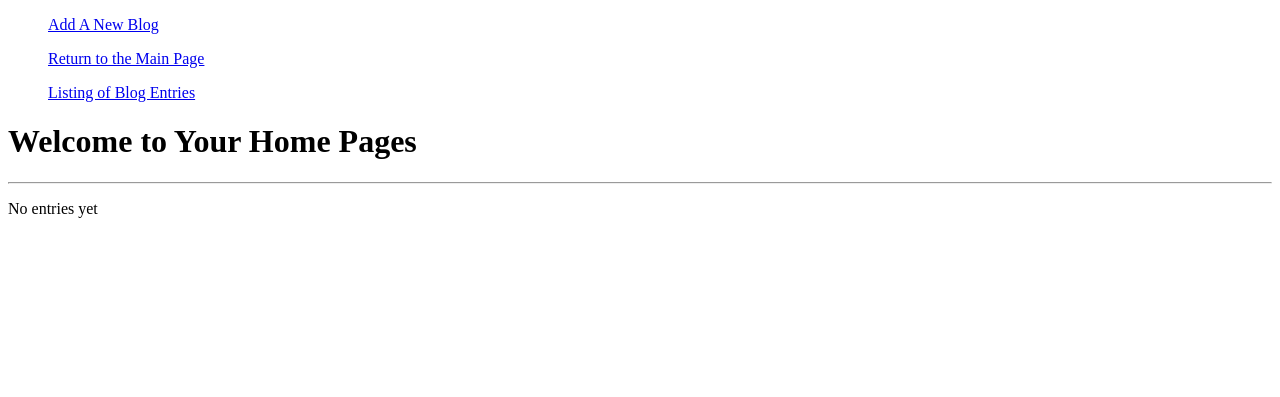
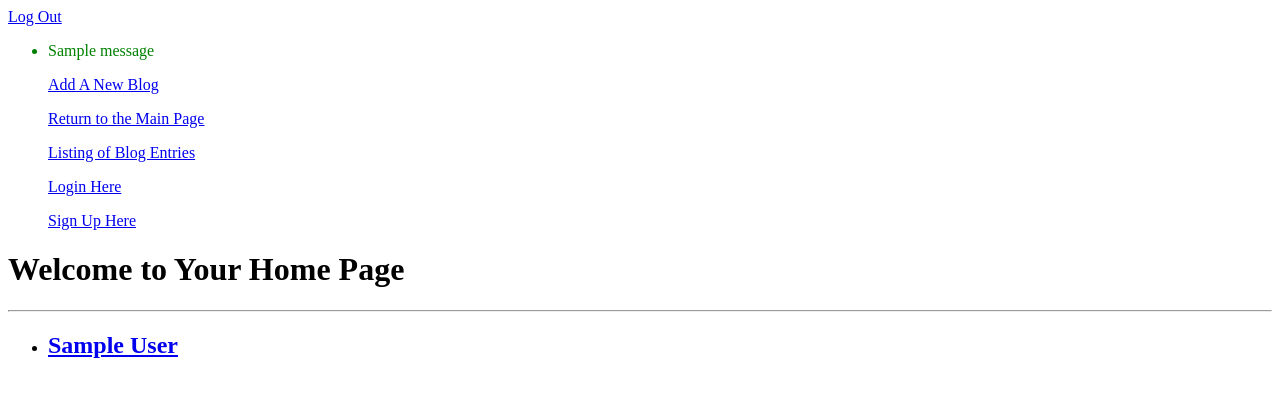
Before and after one commit to jasmaneb/new-blogz, a Flask app: page / in a window 1280 px wide. Shown: the top 397 px of the page. Run offline with Flask 2, Linux system fonts and the light colour scheme; tables that the repository leaves empty hold one stand-in row (values such as "Sample post"); one stand-in notice (Sample message) is shown; data that the repository does not hold is empty.

Commit message:
Final Copy

```diff
--- a/main.py
+++ b/main.py
@@ -1,28 +1,110 @@
-from flask import Flask, request, redirect, render_template
+from flask import Flask, request, redirect, render_template, session, flash
 from flask_sqlalchemy import SQLAlchemy
 
 app = Flask(__name__)
 app.config['DEBUG'] = True
-app.config['SQLALCHEMY_DATABASE_URI'] = 'mysql+pymysql://build-a-blog:build-a-blog@localhost:8889/build-a-blog'
+app.config['SQLALCHEMY_DATABASE_URI'] = 'mysql+pymysql://blogz:blogz@localhost:8889/blogz'
 app.config['SQLALCHEMY_ECHO'] = True
 db = SQLAlchemy(app)
+app.secret_key = 'HappyFeet'
 
 class Blog(db.Model):
 
     id = db.Column(db.Integer, primary_key = True)
     title = db.Column(db.String(120))
     body = db.Column(db.Text)
+    owner_id = db.Column(db.Integer, db.ForeignKey('user.id'))
 
-    def __init__(self, title, body):
+    def __init__(self, title, body, owner):
         self.title = title
         self.body = body
+        self.owner = owner
 
-@app.route('/', methods=['GET'])
-def index():
+class User(db.Model):
 
-    blogs = Blog.query.all()
+    id = db.Column(db.Integer, primary_key = True)
+    email = db.Column(db.String(120), unique = True)
+    password = db.Column(db.String(120))
+    name = db.Column(db.String(120))
+    blogs = db.relationship('Blog', backref='owner')
 
-    return render_template('todos.html', title = "Welcome to Your Home Page", entries = blogs)
+    def __init__(self, email, password, name):
+        self.email = email
+        self.password = password
+        self.name = name
+
+@app.before_request
+def require_login():
+    allowed_routes = ['signup', 'login', 'index', 'getblogs']
+    if request.endpoint not in allowed_routes and 'email' not in session:
+        return redirect('/login')
+
+
+@app.route('/signup', methods = ['POST', 'GET'])
+def signup():
+    if request.method == 'POST':
+        email = str(request.form['email'])
+        password = str(request.form['password'])
+        verify = str(request.form['verify'])
+        verify_error = ""
+        username_error = ""
+        password_error = ""
+
+        if len(email) < 3:
+            username_error = 'Username must contain at least 3 characters'
+            flash("Email must contain at least 3 characters", 'error')
+
+        if len (email) == 0:
+            username_error = "You need to enter an email address"
+            flash("You need to enter an email address", 'error')
+
+        if len(password) == 0:
+            password_error = "You need to enter a password"
+            flash("You need to enter a password", 'error')
+
+        if len(verify) == 0:
+            verify_error = "You need to verify your password"
+            flash("You need to verify your password", 'error')
+
+        if password != verify:
+            flash("Your password and verify field must match", 'error')
+            verify_error ="Your passwords do not match, Please try again"
+            return redirect('/signup')
+
+        if not verify_error and not username_error:
+
+            existing_user = User.query.filter_by(email=email).first()
+            if not existing_user:
+                new_user = User(email, password)
+                db.session.add(new_user)
+                db.session.commit()
+                session['email'] = email
+                return redirect('/newpost')
+        else:
+            return render_template('signup.html', verify_error = verify_error, username_error = username_error, password_error = password_error)
+
+    return render_template('signup.html')
+
+@app.route('/login', methods = ['POST', 'GET'])
+def login():
+    if request.method == 'POST':
+        email = request.form['email']
+        password = request.form['password']
+        user = User.query.filter_by(email=email).first()
+        if user and user.password == password:
+            session['email'] = email
+            flash(" You are Logged In", 'success')
+            print(session)
+            return redirect('/newpost')
+        else:
+            flash("User password is incorrect or user does not exist", 'error')
+
+    return render_template('/login.html')
+
+@app.route('/logout')
+def logout():
+    del session['email']
+    return redirect('/')
 
 @app.route('/newpost', methods=['POST','GET'])
 def newpost():
@@ -31,7 +113,7 @@ def newpost():
         return render_template('/newpost.html', title = "Enter Your Blog Entry")
 
     if request.method == 'POST':
-
+        owner = User.query.filter_by(email=session['email']).first()
         blog_title = request.form['title']
         blog_body = request.form['body']
         body_error = ""
@@ -47,28 +129,35 @@ def newpost():
             return render_template('/newpost.html', title_error = title_error, body_error = body_error, blog_title = blog_title, blog_body = blog_body)
 
         else:
-            new_blog = Blog(blog_title, blog_body)
+            new_blog = Blog(blog_title, blog_body, owner)
             db.session.add(new_blog)
             db.session.commit()
+            blogs = Blog.query.filter_by(owner = owner). all()
             blogentry = Blog.query.get(new_blog.id)
+            return redirect ('/blog?blogid='+ str(new_blog.id ))
 
-            return render_template('/current.html', title = "Enter Your New Blog Post", entry = blogentry)
-
-@app.route('/blog', methods=['GET', 'POST'])
+@app.route('/blog')
 def getblogs(id=0):
-
-    blog_id = request.args.get('id', id)
-
+    blog_id = request.args.get('blogid', id)
+    user_id = request.args.get('userid', id)
 
     if blog_id != 0:
         blog = Blog.query.get(blog_id)
+        return render_template('/current.html', title = "Here is your specified Blog Post", entry = blog)
 
-        return render_template('/current.html', title = "Enter Your New Blog Post", entry = blog)
+    elif user_id != 0:
+        user = User.query.get(user_id)
+        return render_template('/singleUser.html', title = "Here are the post by your chosen Blogger", user = user)
 
     else:
         blogs = Blog.query.all()
+        return render_template('/blog.html', title = "Listing of Blogs", entries = blogs)
 
-        return render_template('/blog.html', title = "Listing of Blogs", entries = blogs)
+@app.route('/', methods=['GET'])
+def index():
+    users = User.query.all()
+    return render_template('index.html', title = "Welcome to Your Home Page", users=users)
+
 
 if __name__ == '__main__':
     app.run()
--- a/templates/base.html
+++ b/templates/base.html
@@ -2,12 +2,36 @@
 <html>
     <head>
         <title>{{title}}</title>
+        <style>
+            .error {
+                color: red;
+            }
+
+            .success{
+                color: green;
+            }
+        </style>
     </head>
 <body>
+
+    <div>
+        <a href = '/logout'>Log Out</a>
+    </div>
+
+    {% with messages = get_flashed_messages(with_categories=True) %}
+        <ul>
+        {%for category,message in messages %}
+            <li class = "{{category}}">{{message}}</li>
+        {% endfor %}
+        </ul>
+    {% endwith %}
+
     <nav>
         <ul><a href = "/newpost">  Add A New Blog </a></ul>
         <ul><a href = "/"> Return to the Main Page </a></ul>
         <ul><a href = "/blog" > Listing of Blog Entries </a></ul>
+        <ul><a href = "/login" > Login Here </a></ul>
+        <ul><a href = "/signup"> Sign Up Here </a></ul>
     </nav>
     {% block content %}
     {% endblock %}
--- a/templates/blog.html
+++ b/templates/blog.html
@@ -11,11 +11,12 @@
         {% for entry in entries %}
 
         <li>
-            <a href="/blog?id={{entry.id}}">
+            <a href="/blog?blogid={{entry.id}}">
             <h2>{{entry.title}}</h2></a>
             <p>{{entry.body}}</p>
             <p>{{entry.title_error}}</p>
             <p>{{entry.body_error}}</p>
+            <p>Written By: <a href="/blog?userid={{entry.owner_id}}"> {{entry.owner.name}}</a></p>
         </li>
         {% endfor %}
     </ul>
--- a/templates/current.html
+++ b/templates/current.html
@@ -4,6 +4,7 @@
 <li>
     <h2>{{entry.title}}</h2>
     <p>{{entry.body}}</p>
+    <p>Written By: <a href="/blog?userid={{entry.owner_id}}"> {{entry.owner.name}}</a></p>
 
 </li>
 </a>
--- a/templates/todos.html
+++ b/templates/index.html
@@ -1,20 +1,20 @@
 {% extends "base.html" %}
 {% block content %}
 
-<h1>Welcome to Your Home Pages</h1>
+<h1>Welcome to Your Home Page</h1>
 
     <hr />
-    {% if entries|length == 0 %}
+    {% if users|length == 0 %}
     <p>No entries yet</p>
     {% else %}
-        <ul>
-            {% for entry in entries %}
-            <li>
-                <h2>{{entry.title}}</h2>
-                <p>{{entry.body}}</p>
-            </li>
-            {% endfor %}
-        </ul>
+    <ul>
+        {% for user in users %}
+        <li>
+
+            <h2><a href = "/blog?userid={{user.id}}"> {{user.name}}</a></h2>
+        </li>
+        {% endfor %}
+    </ul>
     {% endif %}
 {% endblock %}
 
```
Also changed, not shown: templates/login.html (added, +23 -0 lines), templates/signup.html (added, +28 -0 lines), templates/singleUser.html (added, +20 -0 lines).
